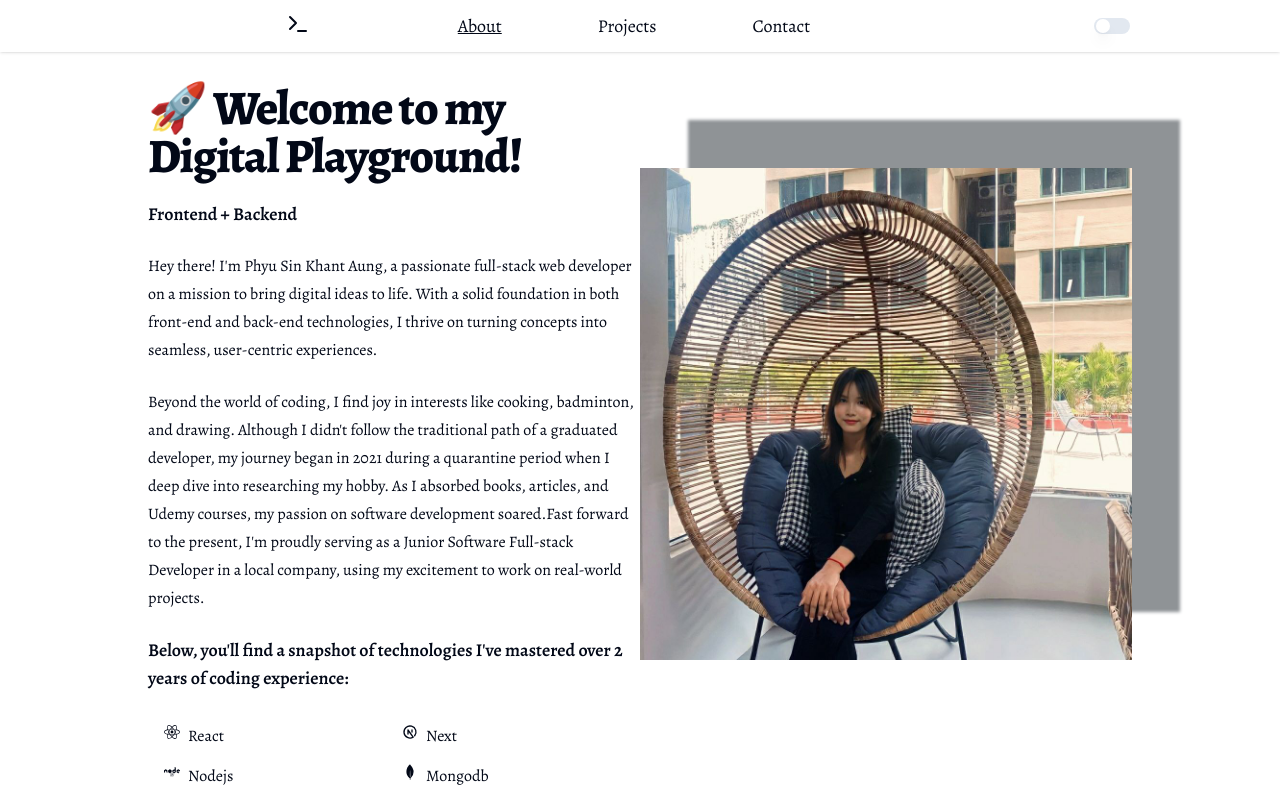
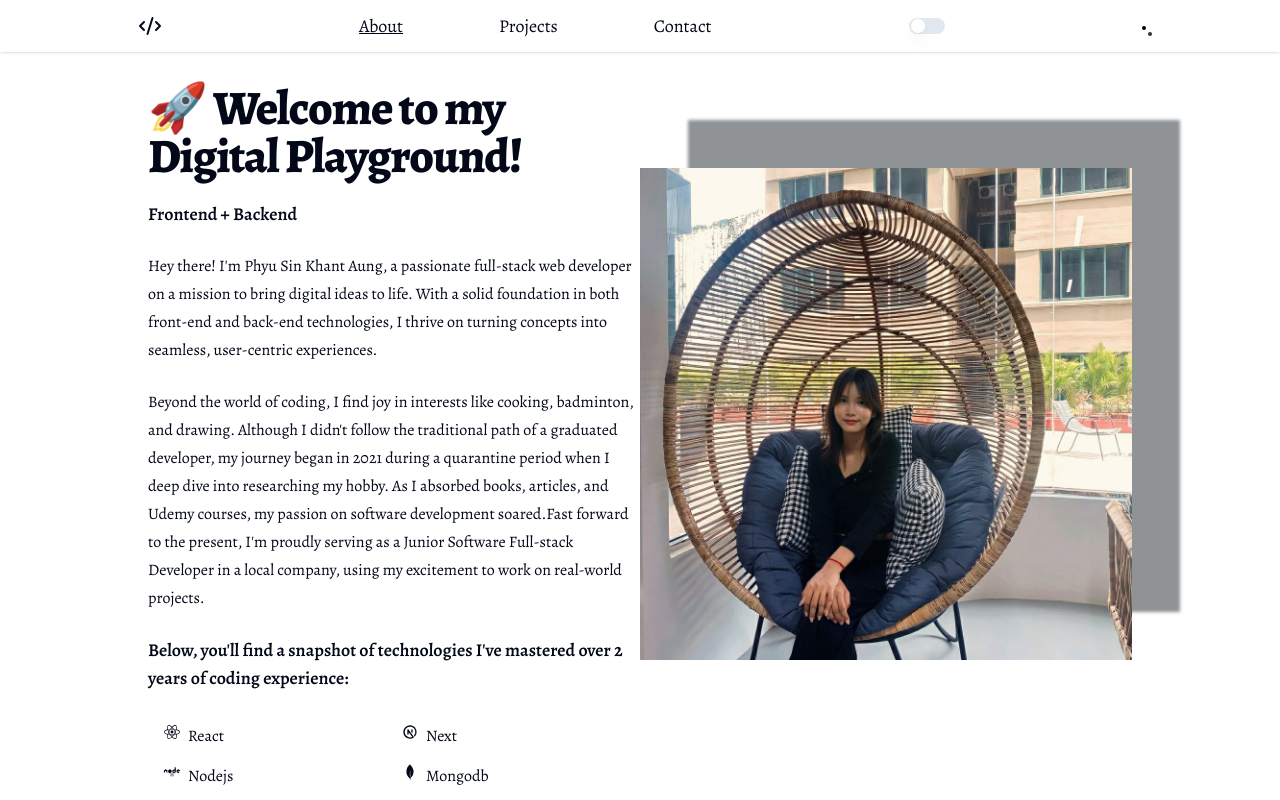
Before and after one commit to PhyuSinKhantAung/phyusinkhantaung, a Next.js app: page /about in a window 1280 px wide. Shown: the top 800 px of the page. Built offline with nearby package versions, Linux system fonts and the light colour scheme.

Commit message:
fixed some text

```diff
--- a/app/layout.tsx
+++ b/app/layout.tsx
@@ -4,6 +4,7 @@ import { Alegreya } from 'next/font/google';
 import NavData from '@/data/nav.json';
 import Navbar from '@/components/layout/Navbar';
 import { ThemeProvider } from '@/components/layout/ThemeProvider';
+import ContentLayout from '@/components/layout/ContentLayout';
 
 const alegreya = Alegreya({
   subsets: ['latin'],
@@ -30,7 +31,7 @@ export default function RootLayout({
         >
           <Navbar navData={NavData.data} />
 
-          {children}
+          <ContentLayout>{children}</ContentLayout>
         </ThemeProvider>
         <footer>
           <hr />
--- /dev/null
+++ b/components/layout/ContentLayout.tsx
@@ -0,0 +1,7 @@
+import React from 'react';
+
+const ContentLayout = ({ children }: { children: React.ReactNode }) => {
+  return <div className="mt-16">{children}</div>;
+};
+
+export default ContentLayout;
--- a/components/layout/Navbar.tsx
+++ b/components/layout/Navbar.tsx
@@ -2,7 +2,7 @@
 import React from 'react';
 import Link from 'next/link';
 import { usePathname } from 'next/navigation';
-import { Terminal } from 'lucide-react';
+import { Code2 } from 'lucide-react';
 import { Switch } from '@/components/ui/switch';
 import { useTheme } from 'next-themes';
 import { motion } from 'framer-motion';
@@ -24,16 +24,15 @@ export default function Navbar({ navData }: { navData: Array<NavItem> }) {
   const { setTheme, theme } = useTheme();
 
   return (
-    <div className=" mb-16">
+    <div className="w-full p-3 fixed top-0 left-0 shadow bg-background">
       <motion.nav
         initial="hidden"
         animate="visible"
         variants={fadeInVariants}
         transition={{ duration: 1 }}
-        className="fixed top-0 left-0 bg-background  w-full flex justify-center py-3 md:text-lg shadow"
+        className="xl:max-w-[80%] mx-auto flex justify-between items-center w-full md:text-lg"
       >
-        <Terminal className="w-[25%]" />
-        <div className=" ">
+        <Code2 />
         <ul className="flex gap-x-10 md:gap-x-24">
           {navData?.map((item: NavItem) => (
             <li key={item.name}>
@@ -49,8 +48,7 @@ export default function Navbar({ navData }: { navData: Array<NavItem> }) {
             </li>
           ))}
         </ul>
-        </div>
-        <div className="w-[25%] flex justify-end items-center mr-3">
+
         <Switch
           onClick={() => {
             if (theme === 'light') {
@@ -58,6 +56,10 @@ export default function Navbar({ navData }: { navData: Array<NavItem> }) {
             } else return setTheme('light');
           }}
         />
+
+        <div className="flex items-center cursor-pointer relative">
+          <input type="checkbox" className="opacity-0 w-0 h-0" />
+          <span className="box-border rounded-md border-2 border-solid dark:border-[#c8cace] border-black shadow-[6px_6px_#2d323d] dark:shadow-[6px_6px_#c8cace] absolute top-0 left-0 right-0 bottom-0 cursor-pointer "></span>
         </div>
       </motion.nav>
     </div>
```
Lines whose indentation alone changed are shown as unchanged.
